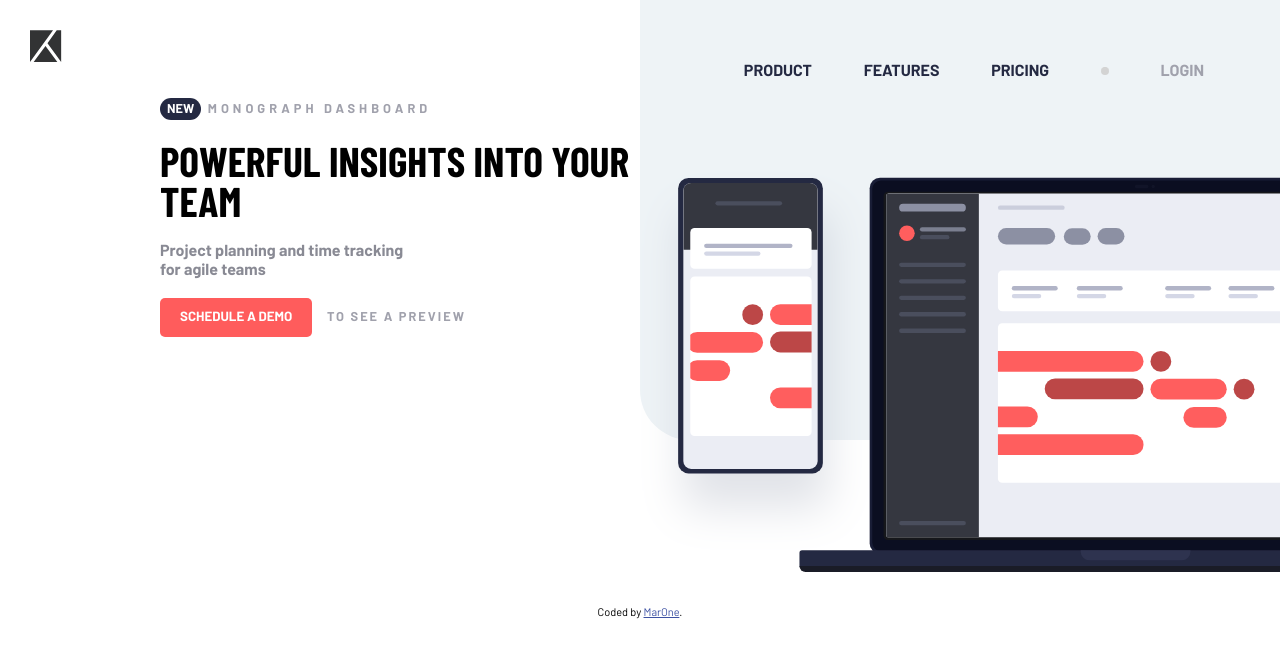
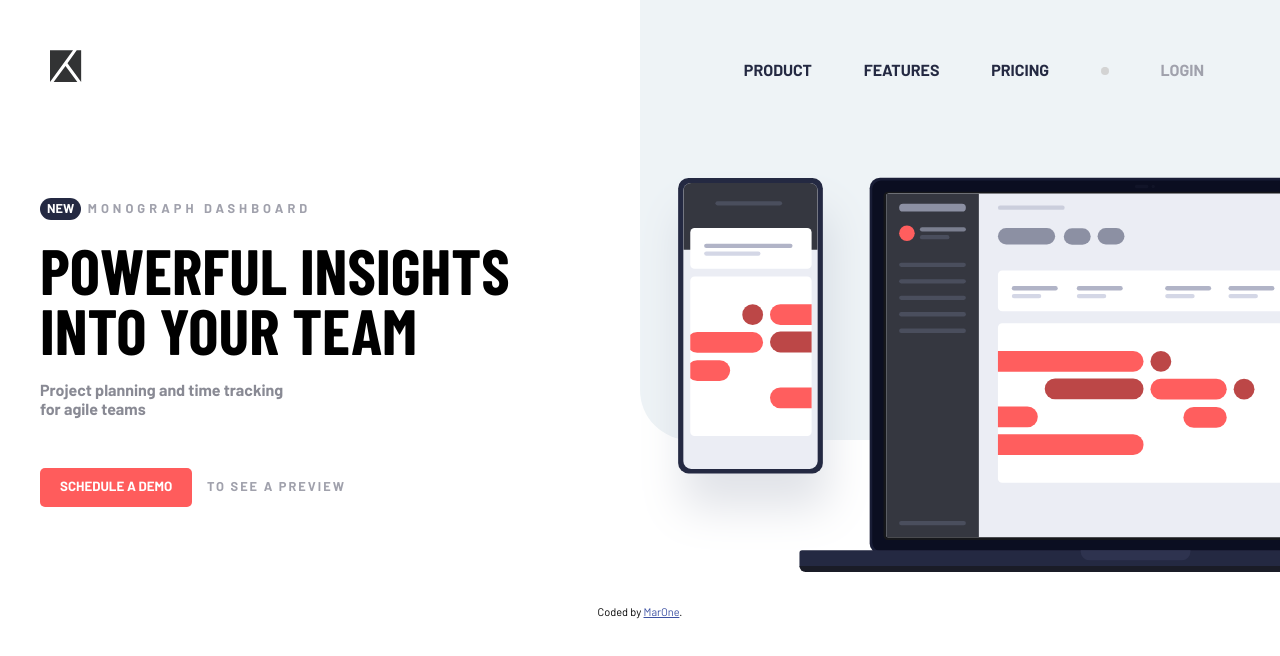
Before and after one commit to M-Marou/C2-N3, a website: page index.html in a window 1280 px wide. Drawn offline with nearby package versions, Linux system fonts and the light colour scheme; a web font is replaced by a local one.

Commit message:
Desktop Version done
Done making the responsive mobile to Desktop- header section.

```diff
--- a/index.html
+++ b/index.html
@@ -34,8 +34,8 @@
         <div class="header__image"><img src="images/illustration-devices.svg" alt="image"></div>
         <div class="header__content">
         <div class="header__content--new"><span>NEW</span> MONOGRAPH DASHBOARD</div>
-        <div class="header__content--title">Powerful insights <br> into your team</div>
-        <div class="header__content--p">Project planning and time tracking <br> for agile teams</div>
+        <div class="header__content--title">Powerful insights into your team</div>
+        <div class="header__content--p">Project planning and time tracking for agile teams</div>
         <div class="header__content--button"><button>Schedule a demo</button> to see a preview</div>
       </div>
       </div>
--- a/sass/_header.scss
+++ b/sass/_header.scss
@@ -103,14 +103,12 @@
             font-family: 'Barlow Condensed', ;
             font-weight: 700;
             line-height: 40px;
-            br {
-                display: none;
-            }
         }
         &--p {
             padding: 20px 0;
             font-weight: bold;
             color: hsl(235, 5%, 56%);
+            width: 250px
         }
         &--button {
             font-weight: bold;
@@ -137,7 +135,13 @@
     }
 }
 
-@media only screen and (min-width: 900px) {
+@media only screen and (min-width: 500px) {
+    .header__content--p {
+        width: 500px;
+    }
+ }
+
+@media only screen and (min-width: 1000px) {
     .header__menu {
         position: absolute;
         right: 0;
@@ -190,14 +194,20 @@
             display: none;
         }
     }
-
+    .header__logo {
+        margin-top: 50px;
+        margin-left: 50px;
+    }
     .header__container {
          display: flex;
          flex-direction: row-reverse;;
          width: 100% ;
     }
     .header__content {
-        width: 500px;
+        padding-right: 100px;
+    }
+    .header__content--new {
+        padding-top: 200px;
     }
     .header__image {
         width: 50%;
@@ -208,17 +218,13 @@
             max-width: 936px;
         }
     }
+    .header__content--p {
+        width: 250px;
+        padding-bottom: 50px;
+    }
+    .header__content--title {
+        width: 500px;
+        font-size: 4rem;
+        line-height: 60px;
+    }
   }
-
-  @media only screen and (min-width: 500px) {
-    header {
-        &__content {
-            &--p {
-                br {
-                    display: none;
-                }
-            }
-
-        }
-    }
- }
```
Also changed, not shown: css/main.css.
